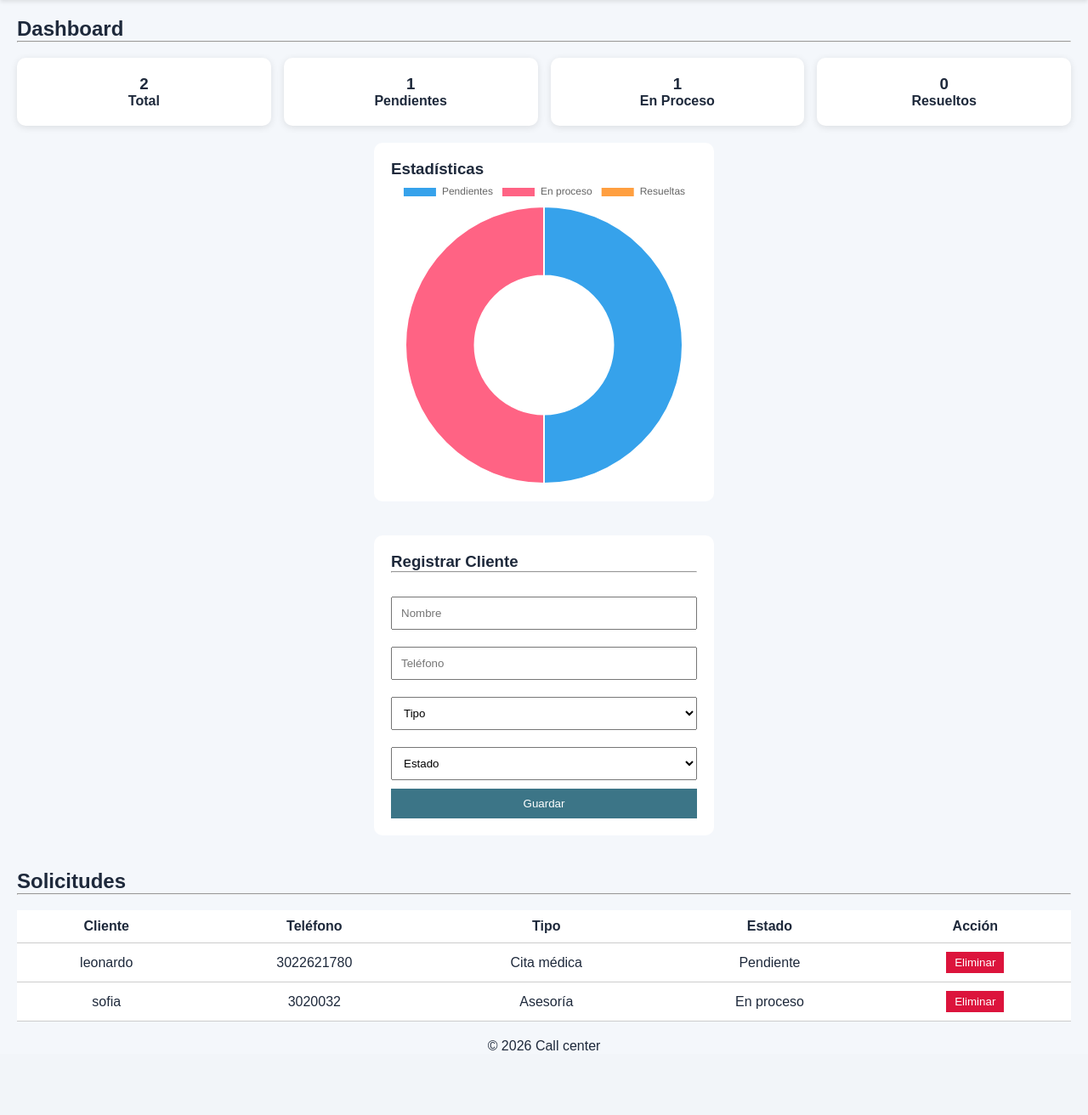
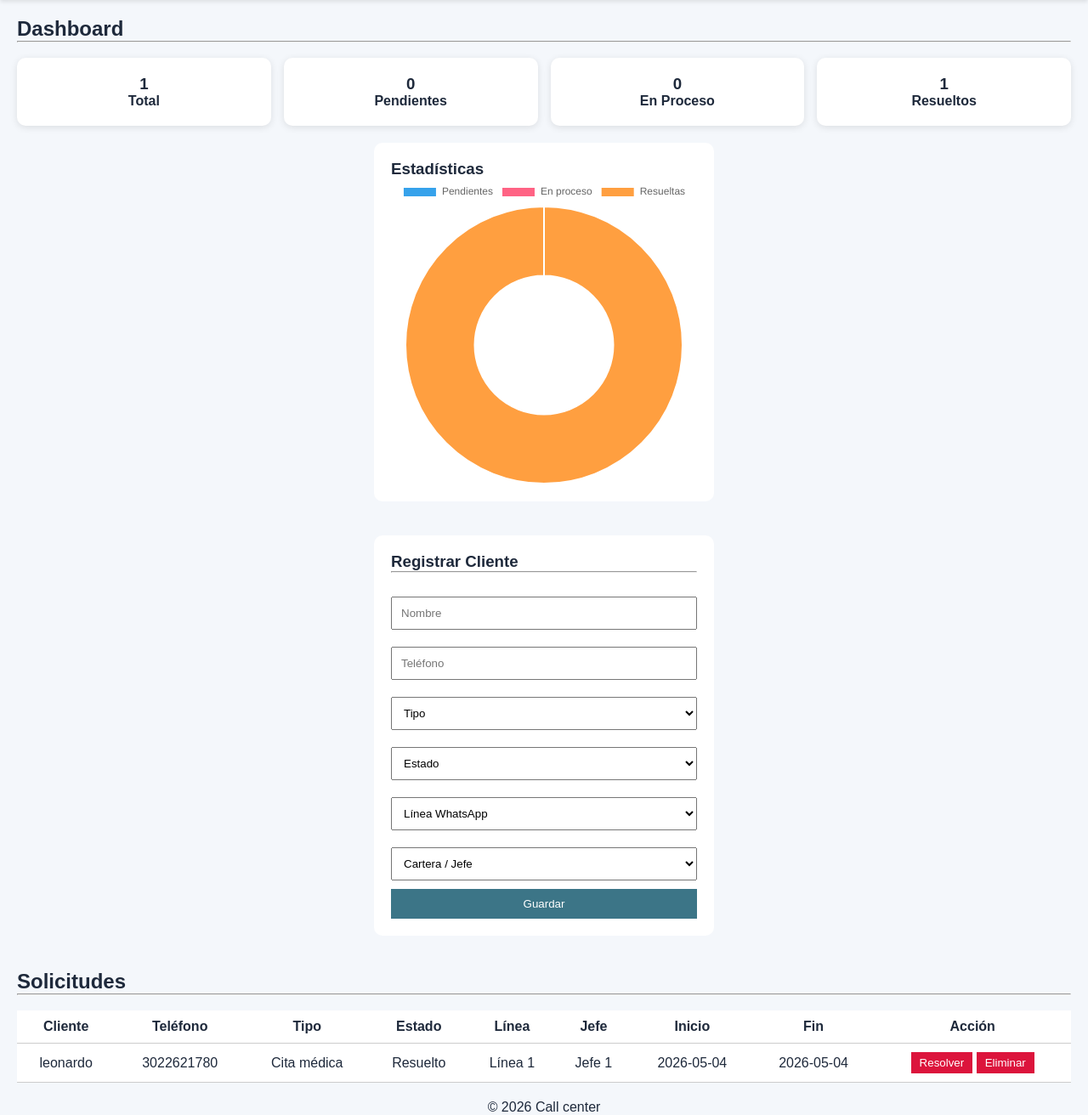
Before and after one commit to leonardo-200224/GestionCall, a Flask app: page / in a window 1280 px wide. Shown: the part 54-1366 px from the top of the page at 85% size. Before the commit the page ends 1290 px from the top, so only its background shows below. Run offline with Flask 3, Linux system fonts and the light colour scheme.

Commit message:
datos de cliente

```diff
--- a/data.json
+++ b/data.json
@@ -3,14 +3,11 @@
         "nombre": "leonardo",
         "telefono": "3022621780",
         "tipo": "Cita m\u00e9dica",
-        "estado": "Pendiente",
+        "estado": "Resuelto",
+        "linea": "L\u00ednea 1",
+        "jefe": "Jefe 1",
+        "fecha_inicio": "2026-05-04",
+        "fecha_fin": "2026-05-04",
         "id": 1
-    },
-    {
-        "nombre": "sofia",
-        "telefono": "3020032",
-        "tipo": "Asesor\u00eda",
-        "estado": "En proceso",
-        "id": 2
     }
 ]
--- a/static/script.js
+++ b/static/script.js
@@ -26,18 +26,25 @@ function guardarCliente() {
     const telefono = document.getElementById("telefono").value;
     const tipo = document.getElementById("tipo").value;
     const estado = document.getElementById("estado").value;
+    const linea = document.getElementById("linea").value;
+    const jefe = document.getElementById("jefe").value;
 
-    // VALIDACIÓN
-    if (!nombre || !telefono || !tipo || !estado) {
+    if (!nombre || !telefono || !tipo || !estado || !linea || !jefe) {
         alert("Todos los campos son obligatorios");
         return;
     }
+
+    const fecha_inicio = new Date().toISOString().split("T")[0]; // YYYY-MM-DD
 
     const cliente = {
         nombre,
         telefono,
         tipo,
-        estado
+        estado,
+        linea,
+        jefe,
+        fecha_inicio,
+        fecha_fin: null
     };
 
     fetch("/clientes", {
@@ -73,7 +80,12 @@ function mostrarTabla(clientes) {
             <td>${cliente.telefono}</td>
             <td>${cliente.tipo}</td>
             <td>${cliente.estado}</td>
+            <td>${cliente.linea}</td>
+            <td>${cliente.jefe}</td>
+            <td>${cliente.fecha_inicio}</td>
+            <td>${cliente.fecha_fin || "-"}</td>
             <td>
+                <button onclick="resolverCliente(${cliente.id})">Resolver</button>
                 <button onclick="eliminarCliente(${cliente.id})">Eliminar</button>
             </td>
         </tr>
@@ -147,3 +159,20 @@ function actualizarGrafica(clientes) {
         }
     });
 }
+
+function resolverCliente(id) {
+
+    const fecha_fin = new Date().toISOString().split("T")[0];
+
+    fetch(`/clientes/${id}`, {
+        method: "PUT",
+        headers: {
+            "Content-Type": "application/json"
+        },
+        body: JSON.stringify({
+            estado: "Resuelto",
+            fecha_fin: fecha_fin
+        })
+    })
+    .then(() => cargarClientes());
+}
--- a/templates/index.html
+++ b/templates/index.html
@@ -90,6 +90,23 @@
                         <option>Resuelto</option>
                     </select>
 
+                    <select id="linea">
+                        <option value="">Línea WhatsApp</option>
+                        <option>Línea 1</option>
+                        <option>Línea 2</option>
+                        <option>Línea 3</option>
+                        <option>Línea 4</option>
+                        <option>Línea 5</option>
+                        <option>Línea 6</option>
+                    </select>
+
+                    <select id="jefe">
+                        <option value="">Cartera / Jefe</option>
+                        <option>Jefe 1</option>
+                        <option>Jefe 2</option>
+                        <option>Jefe 3</option>
+                    </select>
+
                     <button onclick="guardarCliente()">Guardar</button>
                 </div>
             </section>
@@ -107,6 +124,10 @@
                             <th>Teléfono</th>
                             <th>Tipo</th>
                             <th>Estado</th>
+                            <th>Línea</th>
+                            <th>Jefe</th>
+                            <th>Inicio</th>
+                            <th>Fin</th>
                             <th>Acción</th>
                         </tr>
                     </thead>
```
Lines whose indentation alone changed are shown as unchanged.
